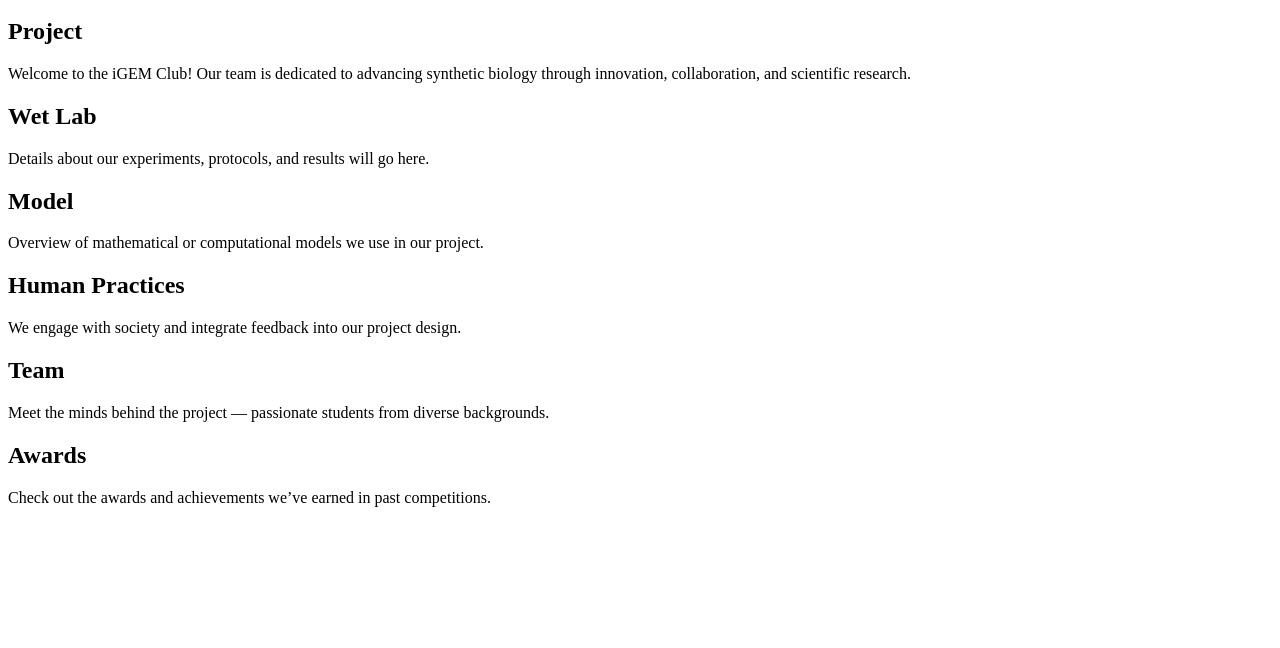
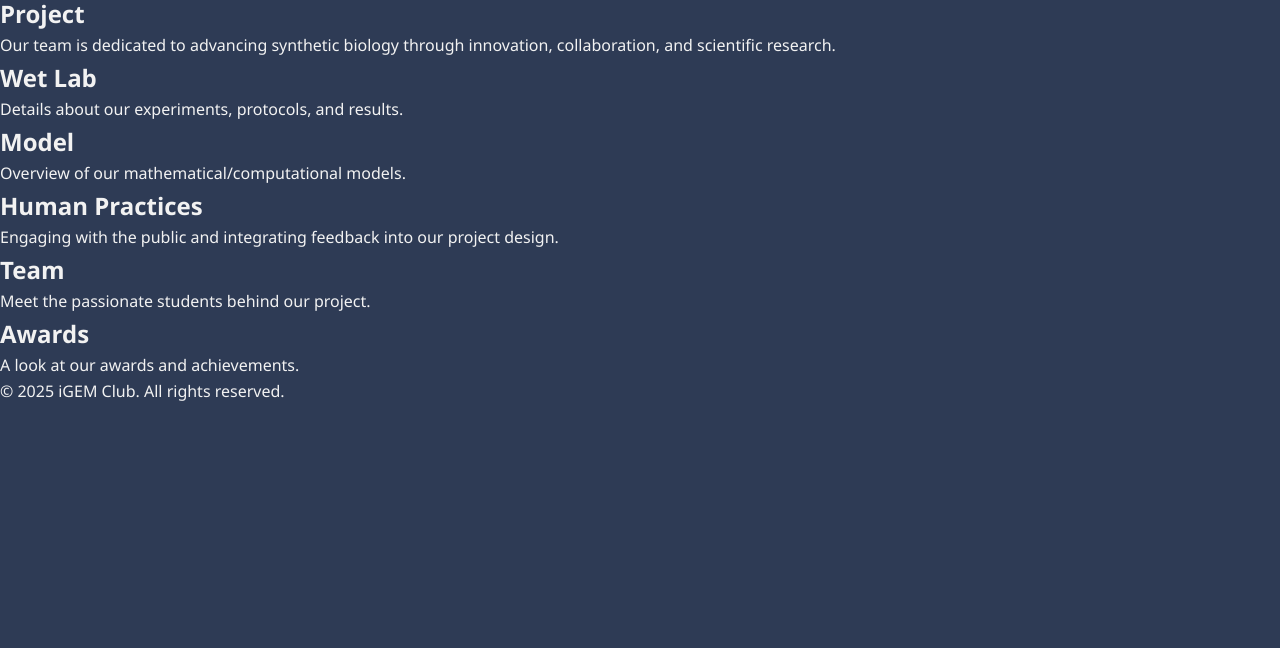
Before and after one commit to nivesh36923/igemwebsite, a plain HTML site: page index.html in a window 1280 px wide. Shown: the part 152-800 px from the top of the page. Drawn offline with Linux system fonts and the light colour scheme.

Commit message:
Update index.html

```diff
--- a/index.html
+++ b/index.html
@@ -4,11 +4,13 @@
   <meta charset="UTF-8" />
   <meta name="viewport" content="width=device-width, initial-scale=1.0" />
   <title>iGEM Club</title>
-  <link rel="stylesheet" href="styles.css" />
+  <link rel="stylesheet" href="style.css" />
+  <link href="https://fonts.googleapis.com/css2?family=Poppins:wght@400;600&display=swap" rel="stylesheet">
 </head>
 <body>
-  <!-- Navbar -->
+
   <nav class="navbar">
+    <div class="container">
       <div class="logo">iGEM</div>
       <ul class="nav-links">
         <li><a href="#project">Project</a></li>
@@ -18,40 +20,44 @@
         <li><a href="#team">Team</a></li>
         <li><a href="#awards">Awards</a></li>
       </ul>
+    </div>
   </nav>
 
-  <!-- Sections -->
-  <section id="project" class="section">
-    <h1>Project</h1>
-    <p>Welcome to the iGEM Club! Our team is dedicated to advancing synthetic biology through innovation, collaboration, and scientific research.</p>
+  <header class="hero">
+    <h1>Welcome to iGEM Club</h1>
+    <p>Innovating with Synthetic Biology</p>
+  </header>
+
+  <main class="content container">
+    <section id="project">
+      <h2>Project</h2>
+      <p>Our team is dedicated to advancing synthetic biology through innovation, collaboration, and scientific research.</p>
     </section>
+    <section id="wetlab">
+      <h2>Wet Lab</h2>
+      <p>Details about our experiments, protocols, and results.</p>
+    </section>
+    <section id="model">
+      <h2>Model</h2>
+      <p>Overview of our mathematical/computational models.</p>
+    </section>
+    <section id="human">
+      <h2>Human Practices</h2>
+      <p>Engaging with the public and integrating feedback into our project design.</p>
+    </section>
+    <section id="team">
+      <h2>Team</h2>
+      <p>Meet the passionate students behind our project.</p>
+    </section>
+    <section id="awards">
+      <h2>Awards</h2>
+      <p>A look at our awards and achievements.</p>
+    </section>
+  </main>
 
-  <section id="wetlab" class="section">
-    <h1>Wet Lab</h1>
-    <p>Details about our experiments, protocols, and results will go here.</p>
-  </section>
+  <footer class="footer">
+    <p>&copy; 2025 iGEM Club. All rights reserved.</p>
+  </footer>
 
-  <section id="model" class="section">
-    <h1>Model</h1>
-    <p>Overview of mathematical or computational models we use in our project.</p>
-  </section>
-
-  <section id="human" class="section">
-    <h1>Human Practices</h1>
-    <p>We engage with society and integrate feedback into our project design.</p>
-  </section>
-
-  <section id="team" class="section">
-    <h1>Team</h1>
-    <p>Meet the minds behind the project — passionate students from diverse backgrounds.</p>
-  </section>
-
-  <section id="awards" class="section">
-    <h1>Awards</h1>
-    <p>Check out the awards and achievements we’ve earned in past competitions.</p>
-  </section>
-
-  <!-- Optional: JavaScript if you want interactivity later -->
-  <script src="script.js"></script>
 </body>
 </html>
```
Lines whose indentation alone changed are shown as unchanged.
